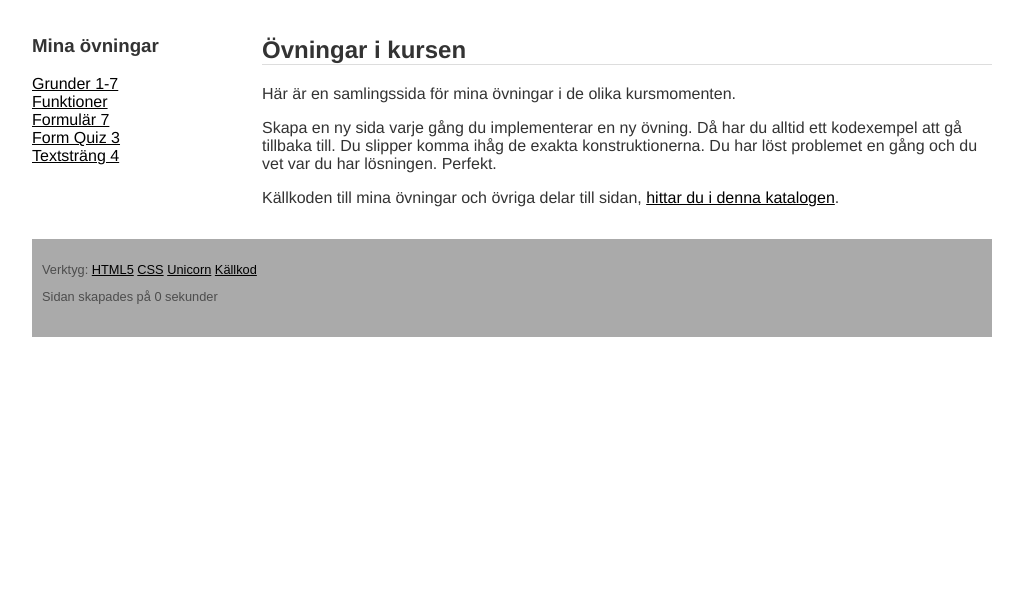
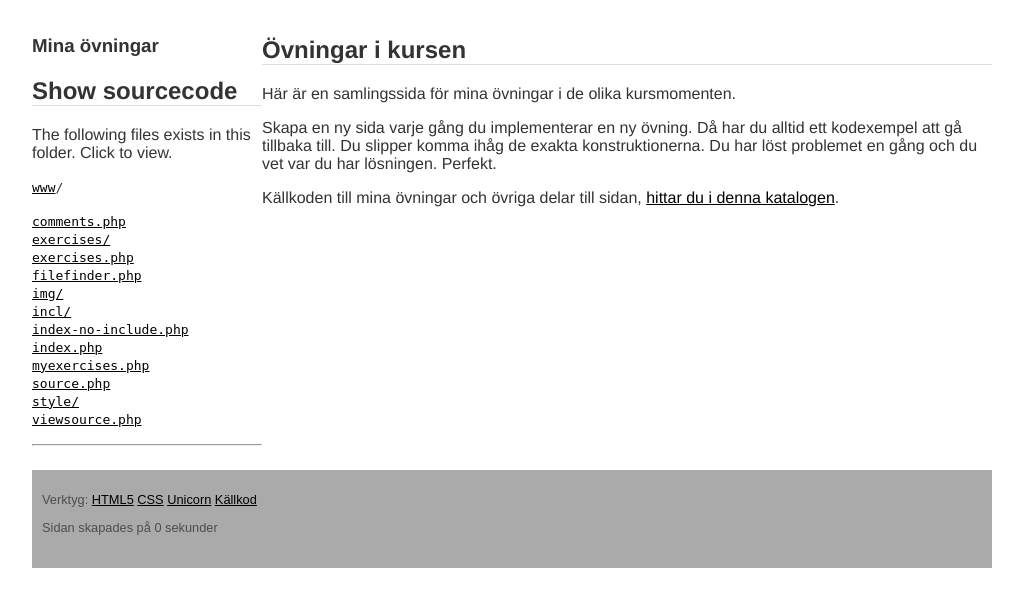
Before and after one commit to Ashnton/webbserverprogramming1, a PHP site: page /exercises.php in a window 1280 px wide. Shown: the part 115-722 px from the top of the page, without its empty margins (128-1151 px from the left). Run offline with PHP 8.4, Linux system fonts and the light colour scheme.

Commit message:
Lagt till automatisk uppdatering av övningar

```diff
--- a/exercises.php
+++ b/exercises.php
@@ -12,6 +12,15 @@ ul#exer a {
 ';
 
 include("incl/header.php");
+
+$title = "Webbserv1: Övningar";
+$pageId = "viewsource";
+
+// Include code from filefinder.php to display navigator
+$sourceBasedir = dirname(__FILE__);
+$sourceNoEcho = true;
+include("filefinder.php");
+$pageStyle = $sourceStyle;
 ?>
 
 <!-- sidans huvudinnehåll  -->
@@ -22,7 +31,7 @@ include("incl/header.php");
 
         <!-- Menyn med övningar  -->
         <h3>Mina övningar</h3>
-        <nav>
+        <!-- <nav>
             <ul id="exer">
                 <li id="grunder"><a href="exercises/grunder.php" target="_blank">Grunder 1-7</a></li>
                 <li id="funktioner"><a href="exercises/funktioner.php" target="_blank">Funktioner</a></li>
@@ -30,7 +39,9 @@ include("incl/header.php");
                 <li id="formquiz3"><a href="exercises/form-quiz-3" target="_blank">Form Quiz 3</a></li>
                 <li id="string4"><a href="exercises/string4.php" target="_blank">Textsträng 4</a></li>
             </ul>
-        </nav>
+        </nav> -->
+        <?php echo "$sourceBody"; ?>
+        <hr>
     </aside>
 
     <article class="justify border">
--- /dev/null
+++ b/filefinder.php
@@ -0,0 +1,272 @@
+<?php
+// ===========================================================================================
+//
+// Origin: http://github.com/mosbth/Utility
+//
+// Filename: source.php
+//
+// Description: Shows a directory listning and view content of files.
+//
+// Author: Mikael Roos, mos@bth.se
+//
+// Change history:
+//
+// 2012-08-06:
+// Quick fix to display images in base directory. Worked only in subdirectories.
+//
+// 2012-05-30:
+// Added meta tags to remove this page from search engines and avoid ending up in search results.
+//
+// 2011-12-15:
+// Changed stylesheet to be compatible with blueprintcss style. Made all dirs clickable when
+// traversing down a dir-chain.
+//
+// 2011-05-31:
+// The update 2011-04-13 which supported follow symlinks has security issues. The follow of
+// symlinks, where destination path (realpath) is not below $BASEPATH, is disabled.
+//
+// 2011-04-13:
+// Improved support for including source.php in another context where header and footer is already
+// set. Added $sourceSubDir, $sourceBaseUrl. Source.php can now display a subdirectory and will
+// work where the directory structure contains symbolic links. Changed all variable names to
+// isolate them. It's soon time to rewrite the whole code to version 2 of source.php...
+//
+// 2011-04-01:
+// Added detection of line-endings, Unix-style (LF) or Windows-style (CRLF).
+//
+// 2011-03-31:
+// Feature to try and detect chacter encoding of file by using mb_detect_encoding (if available)
+// and by looking for UTF-8 BOM sequence in the start of the file. $encoding is set to contain the
+// found encoding.
+//
+// 2011-02-21:
+// Can now have same link to subdirs, independently on host os. Links that contain / or \ is
+// converted to DIRECTORY_SEPARATOR.
+//
+// 2011-02-04:
+// Can now link to #file to start from filename.
+//
+// 2011-01-26:
+// Added $sourceBasedir which makes it possible to set which basedir to use. This makes it
+// possible to store source.php in another place. It does not need to be in the same directory
+// it displays. Use it like this (before including source.php):
+// $sourceBasedir=dirname(__FILE__);
+//
+// 2011-01-20:
+// Can be included and integrated in an existing website where you already have a header
+// and footer. Do like this in another file:
+// $sourceNoEcho=true;
+// include("source.php");
+// echo "<html><head><style type='text/css'>$sourceStyle</style></header>";
+// echo "<body>$sourceBody</body></html>";
+//
+// 2010-09-14:
+// Thanks to Rocky. Corrected NOTICE when files had no extension.
+//
+// 2010-09-09:
+// Changed error_reporting to from E_ALL to -1.
+// Display images of certain types, configurable option $IMAGES.
+// Enabled display option of SVG-graphics.
+//
+// 2010-09-07:
+// Added replacement of \t with spaces as configurable option ($SPACES).
+// Removed .htaccess-files. Do not show them.
+//
+// 2010-04-27:
+// Hide password even in config.php~.
+// Added rownumbers and enabled linking to specific row-number.
+//
+// -------------------------------------------------------------------------------------------
+//
+// Settings for this pagecontroller. Review and change these settings to match your own
+// environment.
+//
+error_reporting(-1);
+// The link to this page. You may want to change it from relative link to absolute link.
+if (isset($sourceBaseUrl)) {
+    $HREF = $sourceBaseUrl;
+} else {
+    $HREF = '?';
+}
+// Should the result be printed or stored in variables?
+// Default is to print out the result, with header and everything.
+// If $sourceNoEcho is set, no printing of the result will be done. It will only be stored
+// in the variables $sourceBody and $sourceStyle
+//
+if (!isset($sourceNoEcho)) {
+    $sourceNoEcho = null;
+}
+if (!isset($sourceSubDir)) {
+    $sourceSubDir = null;
+}
+if (!isset($sourceNoIntro)) {
+    $sourceNoIntro = null; // Set to true to avoid printing title and ingress
+}
+$sourceBody = ""; // resulting html, can be echoed out to print the result
+$sourceStyle = ""; // css-style needed to print out the page
+// Show the content of files named config.php, except the rows containing DB_USER, DB_PASSWORD
+$HIDE_DB_USER_PASSWORD = TRUE; // TRUE or FALSE
+// Separator between directories and files, change between Unix/Windows
+$SEPARATOR = DIRECTORY_SEPARATOR; // Using built-in PHP-constant for separator.
+//$SEPARATOR = '/'; // Unix, Linux, MacOS, Solaris
+//$SEPARATOR = '\\'; // Windows
+// Which directory to use as basedir for file listning, end with separator.
+// Default is current directory
+$BASEDIR = "." . $SEPARATOR;
+if (isset($sourceBasedir)) {
+    $BASEDIR = $sourceBasedir . $SEPARATOR;
+}
+// Display pictures instead of their source, if they have a certain extension (filetype).
+$IMAGES = array('png', 'gif', 'jpg', 'ico');
+// Show syntax of the code, currently only supporting PHP or DEFAULT.
+// PHP uses PHP built-in function highlight_string.
+// DEFAULT performs <pre> and htmlspecialchars.
+// HTML to be done.
+// CSS to be done.
+$SYNTAX = 'PHP'; // DEFAULT or PHP
+$SPACES = ' '; // Number of spaces to replace each \t
+// -------------------------------------------------------------------------------------------
+//
+// Page specific code
+//
+if ($sourceNoIntro) {
+    $source_html = "";
+} else {
+    $source_html = <<<EOD
+<header>
+<h1>Show sourcecode</h1>
+<p>
+The following files exists in this folder. Click to view.
+</p>
+</header>
+EOD;
+}
+// -------------------------------------------------------------------------------------------
+//
+// Verify the input variable _GET, no tampering with it
+//
+$source_currentdir = isset($_GET['dir']) ? preg_replace('/[\/\\\]/', $SEPARATOR, strip_tags(trim($_GET['dir']))) : '';
+$source_fullpath1 = realpath($BASEDIR);
+$source_fullpath2 = realpath($BASEDIR . $source_currentdir);
+$source_len = strlen($source_fullpath1);
+if (!(is_dir($source_fullpath1) && is_dir($source_fullpath2))) {
+    die('Not a directory.');
+}
+if (
+    strncmp($source_fullpath1, $source_fullpath2, $source_len) !== 0 ||
+    strcmp($source_currentdir, substr($source_fullpath2, $source_len + 1)) !== 0
+) {
+    die('Tampering with directory?');
+    //if(preg_match("/\.\./", $source_currentdir)) {}
+}
+$source_fullpath = $source_fullpath2;
+$source_currpath = substr($source_fullpath2, $source_len + 1);
+// -------------------------------------------------------------------------------------------
+//
+// Show the name of the current directory
+//
+$source_dir = basename($source_fullpath1);
+$source_dirname = basename($source_fullpath);
+$source_dir_parts = !empty($source_currpath) ? explode($SEPARATOR, trim($source_currpath, $SEPARATOR)) : array();
+$source_dir_path = "<a href='{$HREF}dir='>" . trim($source_dir, $SEPARATOR) . "</a>{$SEPARATOR}";
+foreach ($source_dir_parts as $val) {
+    @$dir .= "{$val}{$SEPARATOR}";
+    $source_dir_path .= "<a href='{$HREF}dir=" . rtrim($dir, $SEPARATOR) . "'>{$val}</a>{$SEPARATOR}";
+}
+$source_html .= "<p><code>$source_dir_path</code></p>";
+// -------------------------------------------------------------------------------------------
+//
+// Open and read a directory, show its content
+//
+$source_dir = $source_fullpath;
+$source_curdir1 = empty($source_currpath) ? "" : "{$source_currpath}{$SEPARATOR}";
+$source_curdir2 = empty($source_currpath) ? "" : "{$source_currpath}";
+$source_list = array();
+if (is_dir($source_dir)) {
+    if ($source_dh = opendir($source_dir)) {
+        while (($source_file = readdir($source_dh)) !== false) {
+            if ($source_file != '.' && $source_file != '..' && $source_file != '.svn' && $source_file != '.git' && $source_file != '.htaccess') {
+                $source_curfile = $source_fullpath . $SEPARATOR . $source_file;
+                if (is_dir($source_curfile)) {
+                    $source_list[$source_file] = "<code><a href='{$HREF}dir={$source_curdir1}{$source_file}'>{$source_file}{$SEPARATOR}</a></code>";
+                    // $source_list[$source_file] = "<code><a href='{$HREF}dir={$source_curdir1}{$source_file}'>{$source_file}{$SEPARATOR}</a></code>";
+                } else if (is_file($source_curfile)) {
+                    $source_list[$source_file] = "<code><a href='{$source_curdir2}/{$source_file}'>{$source_file}</a></code>";
+                    // $source_list[$source_file] = "<code><a href='{$HREF}dir={$source_curdir2}&amp;file={$source_file}'>{$source_file}</a></code>";
+                }
+            }
+        }
+        closedir($source_dh);
+    }
+}
+ksort($source_list);
+$source_html .= '<p>';
+foreach ($source_list as $source_val => $source_key) {
+    $source_html .= "{$source_key}<br />\n";
+}
+$source_html .= '</p>';
+// -------------------------------------------------------------------------------------------
+//
+// Create and print out the html-page
+//
+$source_pageTitle = "Mina övningar";
+$source_pageCharset = "utf-8";
+$source_pageLanguage = "en";
+$sourceBody = $source_html;
+$sourceStyle = <<<EOD
+div.container {
+min-width: 40em;
+}
+div.header {
+color: #000;
+border: solid 1px #999;
+border-bottom: 0px;
+background: #eee;
+padding: 0.5em 0.5em 0.5em 0.5em;
+}
+div.rows {
+float: left;
+text-align: right;
+color: #999;
+border: solid 1px #999;
+background: #eee;
+padding: 0.5em 0.5em 0.5em 0.5em;
+}
+div.rows a:link,
+div.rows a:visited,
+div.rows a:hover,
+div.rows a:active {
+text-decoration:none;
+color: inherit;
+}
+div.code {
+white-space: nowrap;
+border: solid 1px #999;
+background: #f9f9f9;
+padding: 0.5em 0.5em 0.5em 0.5em;
+overflow:auto;
+}
+EOD;
+if (!isset($sourceNoEcho)) {
+    // Print the header and page
+    header("Content-Type: text/html; charset={$source_pageCharset}");
+    echo <<<EOD
+<!DOCTYPE html>
+<html lang="{$source_pageLanguage}">
+<head>
+<meta charset="{$source_pageCharset}" />
+<title>{$source_pageTitle}</title>
+<meta name="robots" content="noindex" />
+<meta name="robots" content="noarchive" />
+<style>{$sourceStyle}</style>
+<!--[if IE]>
+<script src="http://html5shiv.googlecode.com/svn/trunk/html5.js"></script>
+<![endif]-->
+</head>
+<body>
+{$sourceBody}
+</body>
+</html>
+EOD;
+    exit;
+}
```
Also changed, not shown: myexercises.php (added, +23 -0 lines).
